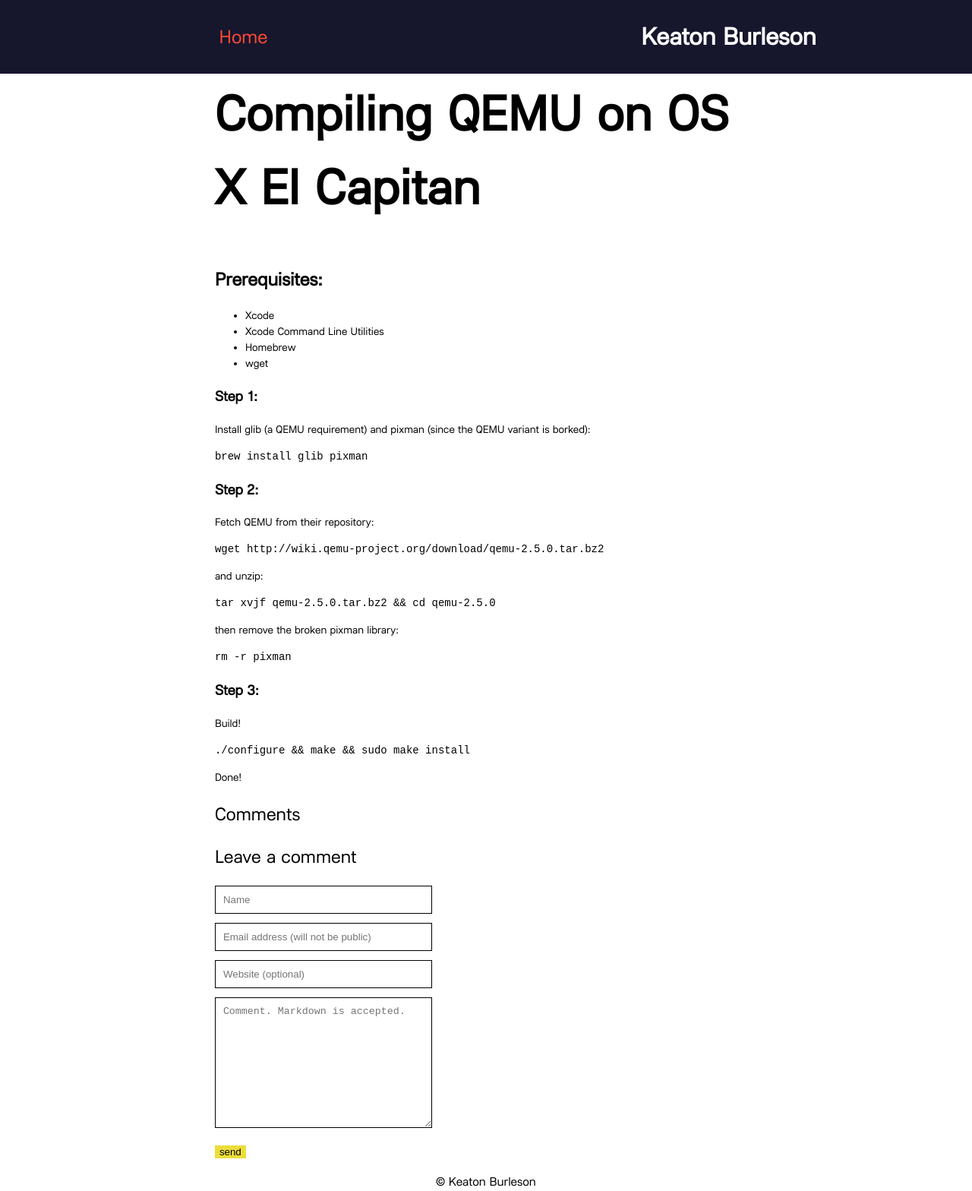
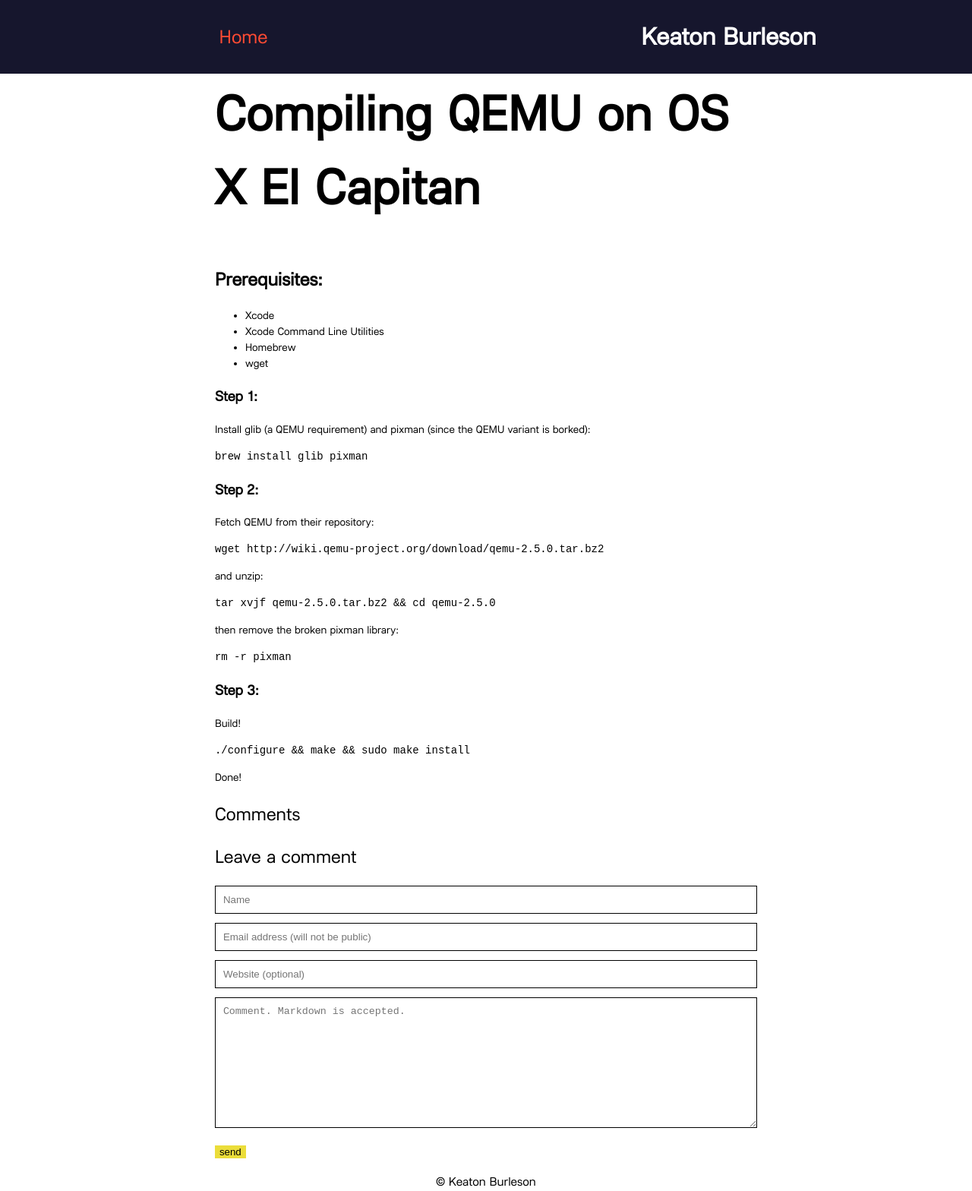
Before and after one commit to 128keaton/.com, a Jekyll site: the page built from _posts/2016-02-11-compiling-qemu-on-os-x-el-capitan.md, in a window 1280 px wide. Shown: the whole page at 76% size. Built offline with Jekyll 4.4.1, drawn with Linux system fonts in a browser that asks for light colours.

Commit message:
Update _posts.scss

```diff
--- a/_sass/_posts.scss
+++ b/_sass/_posts.scss
@@ -240,10 +240,6 @@
   margin: 0 auto 20px;
 }
 /* Comments */
-.comments {
-  width: 40%;
-}
-
 .text-field {
   width: 100%;
   border: 1px solid black;
```
